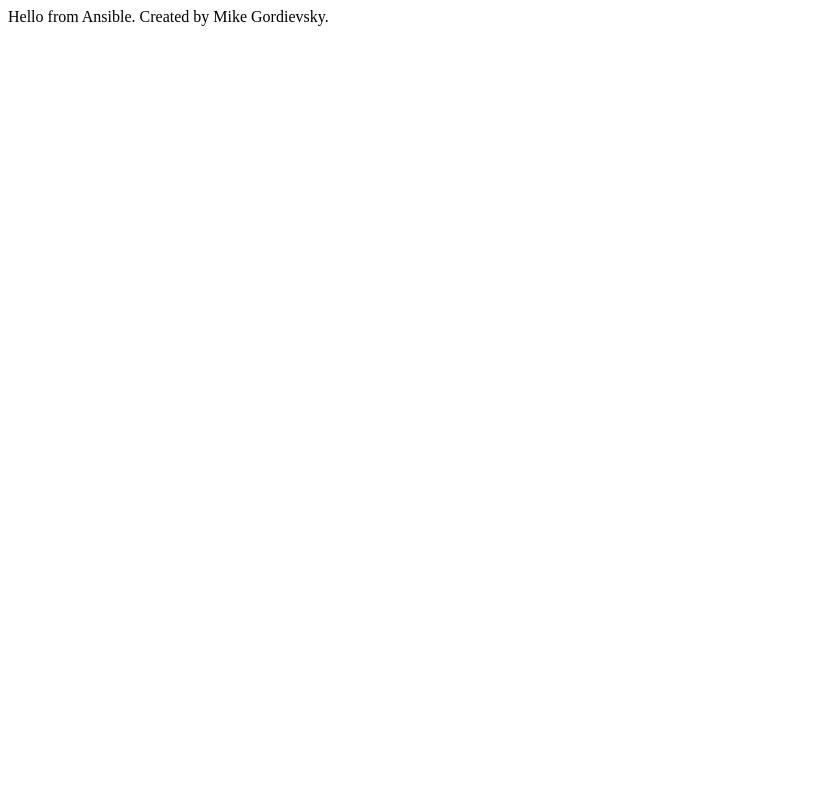
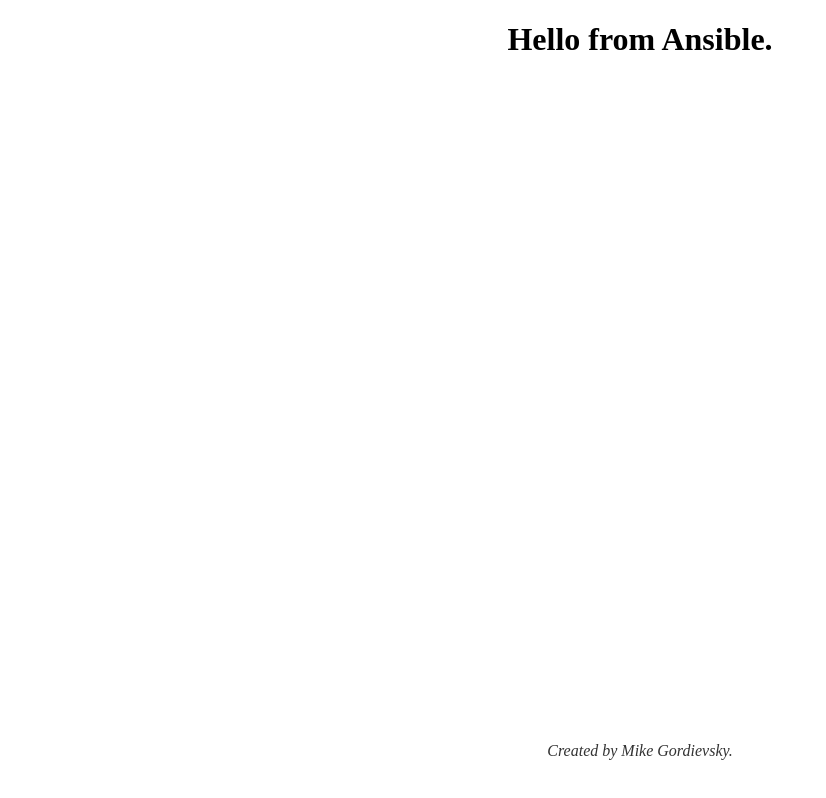
Before and after one commit to michael-pov-it/ansible-playbook, a plain HTML site: page www/index.html in a window 1280 px wide. Shown: the whole page, without its empty margins (0-826 px from the left). Drawn offline with Linux system fonts and the light colour scheme.

Commit message:
new version. v2.0

```diff
--- a/www/index.html
+++ b/www/index.html
@@ -5,8 +5,20 @@
   <meta http-equiv="X-UA-Compatible" content="IE=edge">
   <meta name="viewport" content="width=device-width, initial-scale=1.0">
   <title>Test Ansible web-page</title>
+  <style>
+    .copy {
+      position: absolute;
+      text-align: center;
+      left: 0;
+      right: 0;
+      bottom: 5%;
+      font-style: italic;
+      color: #333;
+    }
+  </style>
 </head>
 <body>
-  Hello from Ansible. Created by Mike Gordievsky.
-</body>
-</html>
+  <h1 style="text-align: center">Hello from Ansible.</h1>
+  <div class="copy">
+    Created by Mike Gordievsky.
+  </div>
```
Also changed, not shown: hosts.txt, 3 other files.
